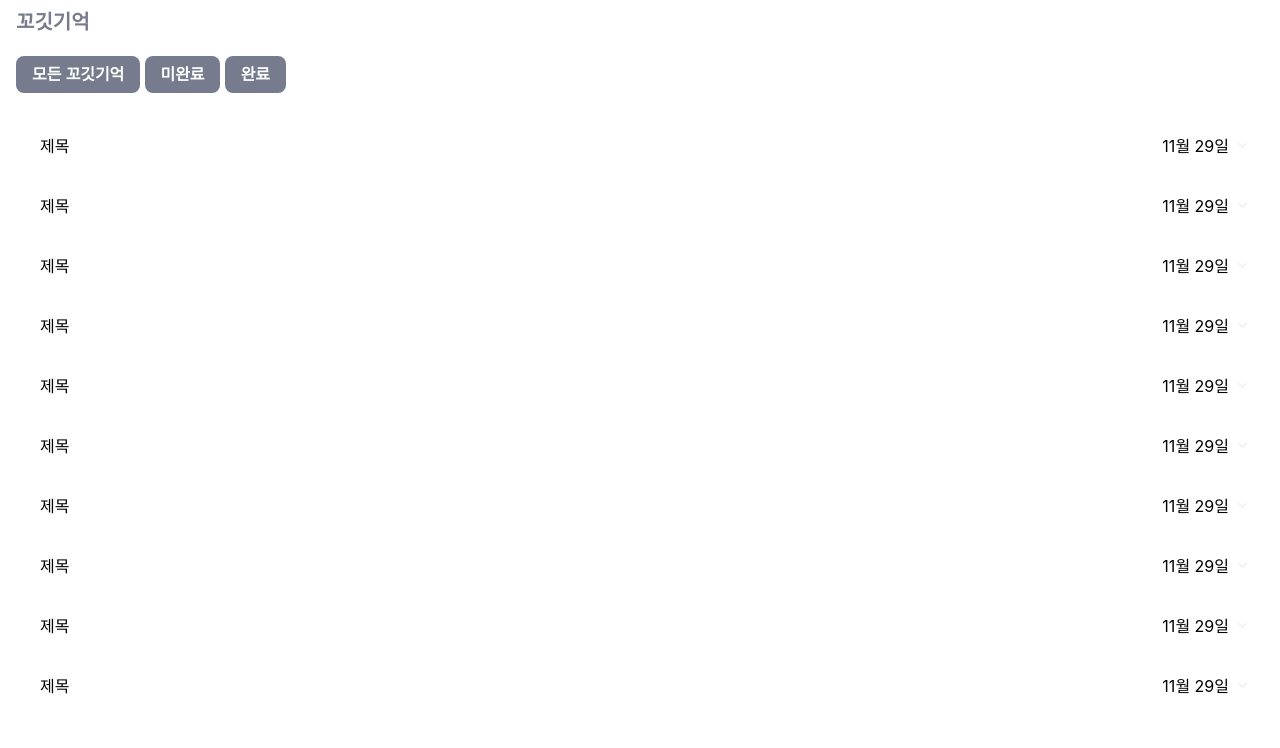
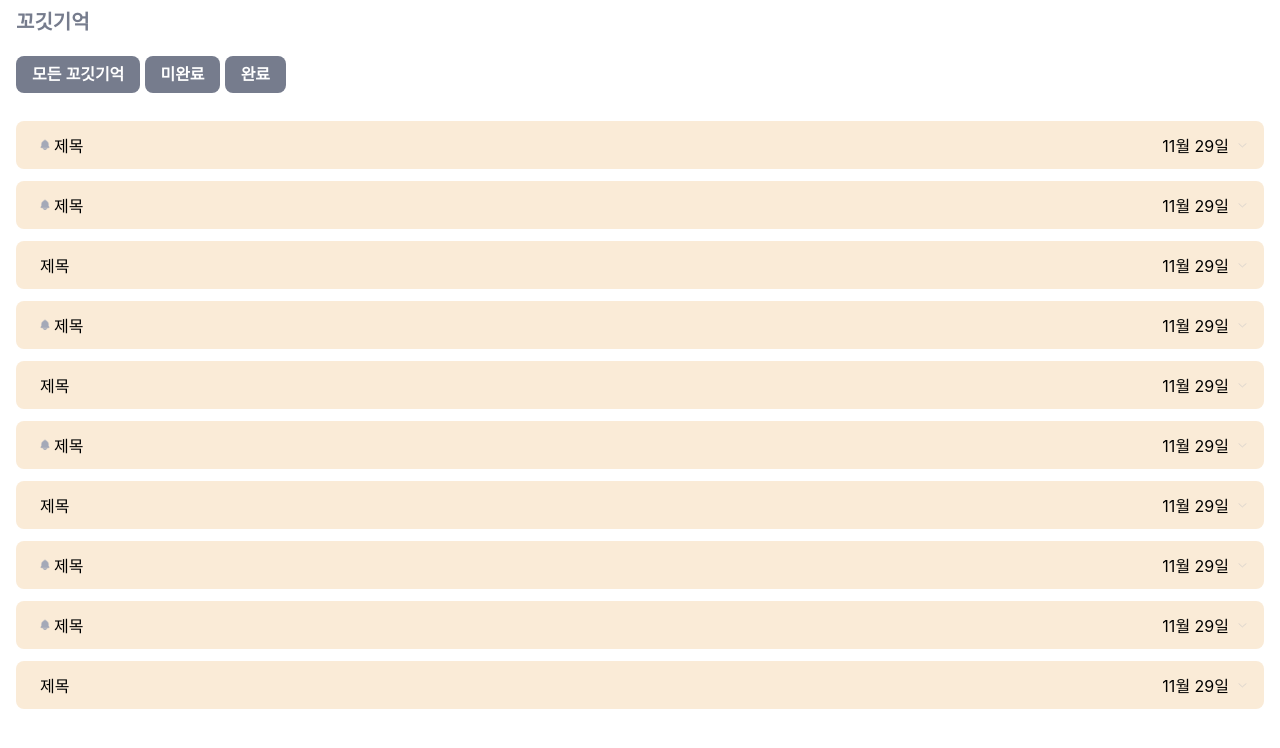
Before and after one commit to depromeet/ggogeet-client, a Next.js app: page /letter-remind in a window 1280 px wide. Shown: the top 748 px of the page. Built offline with nearby package versions, Linux system fonts and the light colour scheme; a web font is replaced by a local one.

Commit message:
💄 토글 컨텐츠 부분 UI 추가

```diff
--- a/src/components/common/Buttons/ToggleArrowButton/index.tsx
+++ b/src/components/common/Buttons/ToggleArrowButton/index.tsx
@@ -1,6 +1,5 @@
 import * as S from "./styled";
 import Image from "next/image";
-import { useState } from "react";
 
 interface Props {
   isClicked: boolean;
--- a/src/components/features/letter-remind/TodoContainer/index.tsx
+++ b/src/components/features/letter-remind/TodoContainer/index.tsx
@@ -3,24 +3,38 @@ import { useState } from "react";
 import Image from "next/image";
 import ToggleArrowButton from "@/src/components/common/Buttons/ToggleArrowButton";
 
-interface Props {
+interface ObjectProps {
   title: string;
   date: string;
-  isAlarm?: boolean;
+  situation: string;
+  alarm: string;
+  content: string;
+  isAlarm: boolean;
+}
+interface Props {
+  todoObject: ObjectProps;
 }
 
-export default function TodoContainer({ title, date, isAlarm = false }: Props) {
-  const [open, setOpen] = useState<boolean>(false);
+export default function TodoContainer({ todoObject }: Props) {
+  const { title, date, situation, alarm, content, isAlarm } = todoObject;
 
-  const onClickContainer = () => setOpen((prev) => !prev);
+  const [isClicked, setIsClicked] = useState<boolean>(false);
+
+  const onClickContainer = () => setIsClicked((prev) => !prev);
 
   return (
-    <S.TodoContainerWrapper onClick={onClickContainer}>
+    <>
+      <S.TodoContainerWrapper onClick={onClickContainer} isClicked={isClicked}>
         <S.TodoContainerInnerWrapper>
           <S.CheckboxWrapper></S.CheckboxWrapper>
           {isAlarm && (
             <S.BellIconWrapper>
-            <Image src="/bell.svg" alt="BellImg" width={10} height={12} />
+              <Image
+                src="/icons/bell.svg"
+                alt="BellImg"
+                width={10}
+                height={12}
+              />
             </S.BellIconWrapper>
           )}
           {title}
@@ -28,8 +42,24 @@ export default function TodoContainer({ title, date, isAlarm = false }: Props) {
 
         <S.TodoContainerInnerWrapper>
           <S.DateWrapper> {date}</S.DateWrapper>
-        <ToggleArrowButton isClicked={open} />
+          <ToggleArrowButton isClicked={isClicked} />
         </S.TodoContainerInnerWrapper>
       </S.TodoContainerWrapper>
+
+      {isClicked && (
+        <S.TodoContainerContentWrapper>
+          <S.line />
+
+          <S.TodoContainerContentInnerWrapper>
+            <S.ContentUpperWrapper>
+              <div>{situation}</div>
+              <div> {alarm}</div>
+            </S.ContentUpperWrapper>
+
+            <S.ContentLowerWrapper>{content}</S.ContentLowerWrapper>
+          </S.TodoContainerContentInnerWrapper>
+        </S.TodoContainerContentWrapper>
+      )}
+    </>
   );
 }
--- a/src/components/features/letter-remind/TodoContainer/styled.ts
+++ b/src/components/features/letter-remind/TodoContainer/styled.ts
@@ -1,17 +1,38 @@
 import styled from "@emotion/styled";
 
-export const TodoContainerWrapper = styled.div`
+interface TodoContainerWrapperProps {
+  isClicked: boolean;
+}
+
+export const TodoContainerWrapper = styled.div<TodoContainerWrapperProps>`
   padding: 12px 16px;
   display: flex;
   align-items: center;
   justify-content: space-between;
-  border-radius: 8px;
+  border-radius: ${(props) => (props.isClicked ? "8px 8px 0 0" : "8px")};
   cursor: pointer;
+  background-color: antiquewhite;
 `;
 
 export const TodoContainerInnerWrapper = styled.div`
   display: flex;
   align-items: center;
+`;
+
+export const TodoContainerContentWrapper = styled.div`
+  padding: 0 16px 12px 16px;
+  border-radius: 0 0 8px 8px;
+  background-color: antiquewhite;
+`;
+
+export const ContentUpperWrapper = styled.div`
+  margin: 0 0 10px 0;
+`;
+
+export const ContentLowerWrapper = styled.div``;
+
+export const TodoContainerContentInnerWrapper = styled.div`
+  margin: 0 0 0 29px;
 `;
 
 export const DateWrapper = styled.div`
@@ -25,3 +46,9 @@ export const CheckboxWrapper = styled.div`
 export const BellIconWrapper = styled.div`
   padding: 0 4px 0 0;
 `;
+
+export const line = styled.div`
+  height: 1px;
+  margin: 0 0 12px 0;
+  background-color: #a4a9b8;
+`;
--- a/src/pages/letter-remind/index.tsx
+++ b/src/pages/letter-remind/index.tsx
@@ -2,7 +2,6 @@ import Button from "@/src/components/common/Buttons/Button";
 import TopNavigation from "@/src/components/common/TopNavigation";
 import TodoContainer from "@/src/components/features/letter-remind/TodoContainer";
 import styled from "@emotion/styled";
-import { title } from "process";
 
 const Layout = styled.div`
   padding: 12px 16px 0 16px;
@@ -20,16 +19,96 @@ const TodoContainerWrapper = styled.div`
 `;
 
 const DummyData = [
-  { title: "제목", date: "11월 29일", id: "1" },
-  { title: "제목", date: "11월 29일", id: "2" },
-  { title: "제목", date: "11월 29일", id: "3" },
-  { title: "제목", date: "11월 29일", id: "4" },
-  { title: "제목", date: "11월 29일", id: "5" },
-  { title: "제목", date: "11월 29일", id: "6" },
-  { title: "제목", date: "11월 29일", id: "7" },
-  { title: "제목", date: "11월 29일", id: "8" },
-  { title: "제목", date: "11월 29일", id: "9" },
-  { title: "제목", date: "11월 29일", id: "10" },
+  {
+    title: "제목",
+    date: "11월 29일",
+    id: "1",
+    situation: "축하해요",
+    alarm: "2일 전 알림",
+    isAlarm: true,
+    content: "라면..버블티..불닭볶음면..치킨마요..참치캔..닭가슴살..등등..... ",
+  },
+  {
+    title: "제목",
+    date: "11월 29일",
+    id: "2",
+    situation: "축하해요",
+    alarm: "2일 전 알림",
+    isAlarm: true,
+    content: "라면..버블티..불닭볶음면..치킨마요..참치캔..닭가슴살..등등..... ",
+  },
+  {
+    title: "제목",
+    date: "11월 29일",
+    id: "3",
+    situation: "축하해요",
+    alarm: "2일 전 알림",
+    isAlarm: false,
+    content: "라면..버블티..불닭볶음면..치킨마요..참치캔..닭가슴살..등등..... ",
+  },
+  {
+    title: "제목",
+    date: "11월 29일",
+    id: "4",
+    situation: "축하해요",
+    alarm: "2일 전 알림",
+    isAlarm: true,
+    content: "라면..버블티..불닭볶음면..치킨마요..참치캔..닭가슴살..등등..... ",
+  },
+  {
+    title: "제목",
+    date: "11월 29일",
+    id: "5",
+    situation: "축하해요",
+    alarm: "2일 전 알림",
+    isAlarm: false,
+    content: "라면..버블티..불닭볶음면..치킨마요..참치캔..닭가슴살..등등..... ",
+  },
+  {
+    title: "제목",
+    date: "11월 29일",
+    id: "6",
+    situation: "축하해요",
+    alarm: "2일 전 알림",
+    isAlarm: true,
+    content: "라면..버블티..불닭볶음면..치킨마요..참치캔..닭가슴살..등등..... ",
+  },
+  {
+    title: "제목",
+    date: "11월 29일",
+    id: "7",
+    situation: "축하해요",
+    alarm: "2일 전 알림",
+    isAlarm: false,
+    content: "라면..버블티..불닭볶음면..치킨마요..참치캔..닭가슴살..등등..... ",
+  },
+  {
+    title: "제목",
+    date: "11월 29일",
+    id: "8",
+    situation: "축하해요",
+    alarm: "2일 전 알림",
+    isAlarm: true,
+    content: "라면..버블티..불닭볶음면..치킨마요..참치캔..닭가슴살..등등..... ",
+  },
+  {
+    title: "제목",
+    date: "11월 29일",
+    id: "9",
+    situation: "축하해요",
+    alarm: "2일 전 알림",
+    isAlarm: true,
+    content: "라면..버블티..불닭볶음면..치킨마요..참치캔..닭가슴살..등등..... ",
+  },
+  {
+    title: "제목",
+    date: "11월 29일",
+    id: "10",
+    situation: "축하해요",
+    alarm: "2일 전 알림",
+    isAlarm: false,
+    content: "라면..버블티..불닭볶음면..치킨마요..참치캔..닭가슴살..등등..... ",
+  },
 ];
 
 const LetterRemindPage = () => {
@@ -47,7 +126,7 @@ const LetterRemindPage = () => {
         {DummyData.map((item) => {
           return (
             <TodoContainerWrapper key={item.id}>
-              <TodoContainer title={item.title} date={item.date} />
+              <TodoContainer todoObject={item} />
             </TodoContainerWrapper>
           );
         })}
```
Lines whose indentation alone changed are shown as unchanged.
